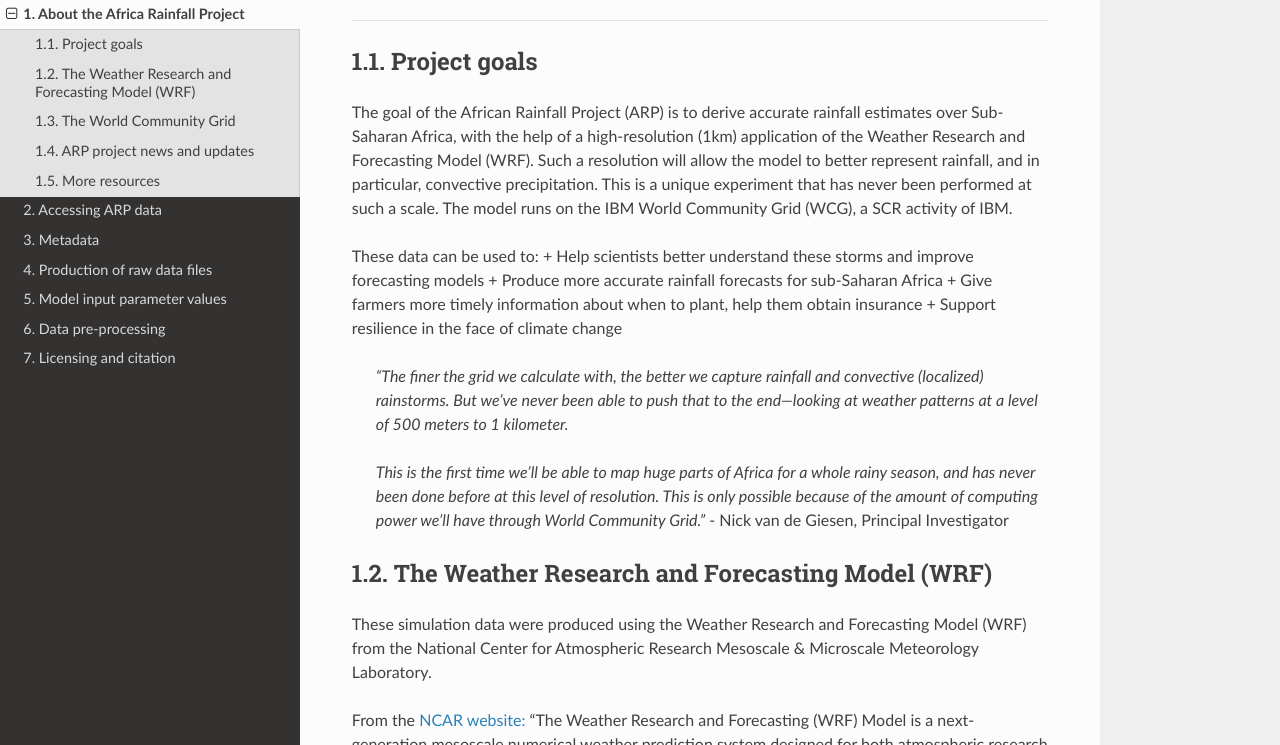
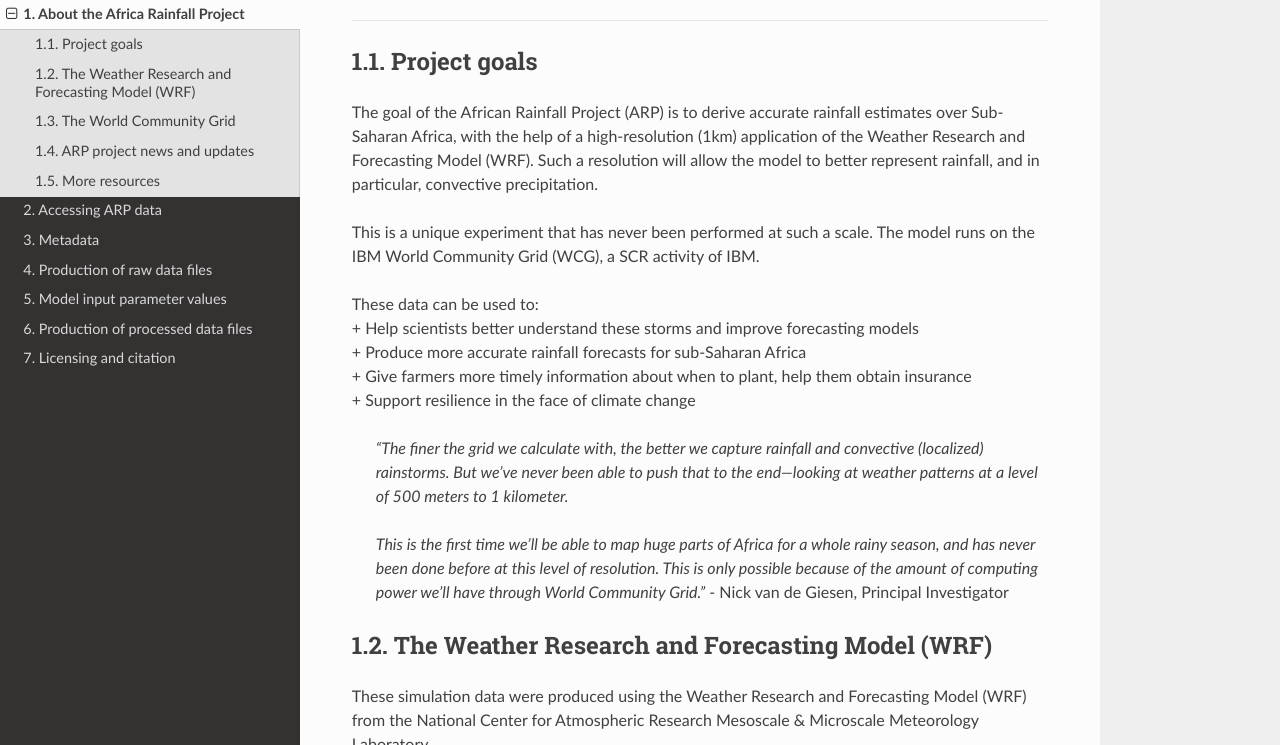
Before and after one commit to CEG-TU-Delft/africarain-docs, a Sphinx documentation site: the page built from docs/source/about.rst, in a window 1280 px wide and 900 px high, scrolled down 401 px, cut to the strip 155-900 px from the top of the window. Built offline with Sphinx 7.4.7 and the Read the Docs theme 2.0.0, drawn with Linux system fonts in a browser that asks for light colours.

```diff
--- a/docs/source/about.rst
+++ b/docs/source/about.rst
@@ -9,13 +9,15 @@ About the Africa Rainfall Project
 
 Project goals
 -------------
-The goal of the African Rainfall Project (ARP) is to derive accurate rainfall estimates over Sub-Saharan Africa, with the help of a high-resolution (1km) application of the Weather Research and Forecasting Model (WRF).  Such a resolution will allow the model to better represent rainfall, and in particular, convective precipitation. This is a unique experiment that has never been performed at such a scale. The model runs on the IBM World Community Grid (WCG), a SCR activity of IBM.
+The goal of the African Rainfall Project (ARP) is to derive accurate rainfall estimates over Sub-Saharan Africa, with the help of a high-resolution (1km) application of the Weather Research and Forecasting Model (WRF).  Such a resolution will allow the model to better represent rainfall, and in particular, convective precipitation.
 
-These data can be used to:
-+ Help scientists better understand these storms and improve forecasting models
-+ Produce more accurate rainfall forecasts for sub-Saharan Africa
-+ Give farmers more timely information about when to plant, help them obtain insurance
-+ Support resilience in the face of climate change
+This is a unique experiment that has never been performed at such a scale. The model runs on the IBM World Community Grid (WCG), a SCR activity of IBM.
+
+| These data can be used to:
+| + Help scientists better understand these storms and improve forecasting models
+| + Produce more accurate rainfall forecasts for sub-Saharan Africa
+| + Give farmers more timely information about when to plant, help them obtain insurance
+| + Support resilience in the face of climate change
 
    *“The finer the grid we calculate with, the better we capture rainfall and convective (localized) rainstorms. But we’ve never been able to push that to the end—looking at weather patterns at a level of 500 meters to 1 kilometer.*
 
--- a/docs/source/data_processing.rst
+++ b/docs/source/data_processing.rst
@@ -1,6 +1,6 @@
 
-Data pre-processing
-===================
+Production of processed data files
+==================================
 
 How were raw data treated prior to being made available?
 References in provenance.rst that need to be updated.
--- a/docs/source/index.rst
+++ b/docs/source/index.rst
@@ -8,7 +8,7 @@ The African Rainfall Project: High resolution (1km) weather modeling at continen
 
 The African Rainfall Project derives accurate rainfall estimates over Sub-Saharan Africa, with the help of a high-resolution (1km) application of the Weather Research and Forecasting Model (WRF) running on the IBM World Community Grid (WCG).
 
-Simulation data are made available for reuse under a __ license. For more information about the project and how to access the data, please see below.
+Simulation data are made available for reuse under a [LICENSE]. For more information about the project and how to access the data, please see below.
 
 .. toctree::
    :maxdepth: 2
--- a/docs/source/provenance.rst
+++ b/docs/source/provenance.rst
@@ -24,7 +24,7 @@ Each WRF domain is triply nested.  Hence, it first calculates at a coarse resolu
 
 Model input parameter values
 ^^^^^^^^^^^^^^^^^^^^^^^^^^^^
-For a complete list of parameter values were used as inputs for the WRF model in order to produce the resulting simulation data, please see the "Model input parameter values" section.
+For a complete list of parameter values were used as inputs for the WRF model in order to produce the resulting simulation data, please see `Model input parameter values. <https://africarain.readthedocs.io/en/latest/input_values.html#model-input-parameter-values>`_
 
 Time period
 -----------
```
Also changed, not shown: docs/source/metadata.rst (+9 -9 lines).
